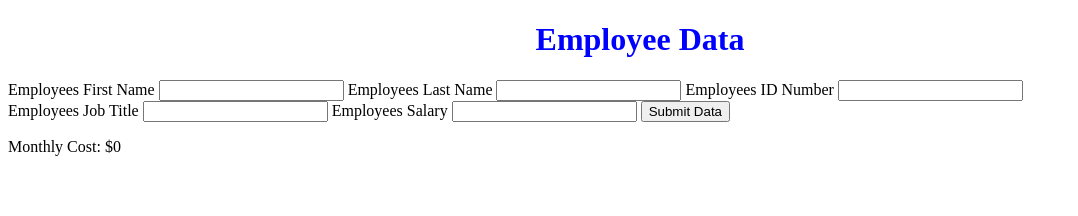
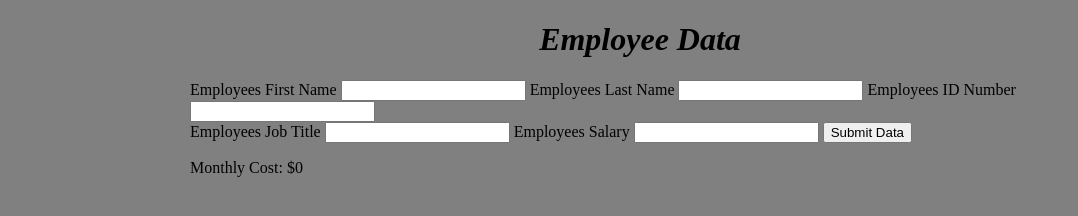
Before and after one commit to nwinden/weekend-challenge-1, a plain HTML site: page index.html in a window 1280 px wide. Shown: the whole page, without its empty margins (0-1078 px from the left). Drawn offline with Linux system fonts and the light colour scheme.

Commit message:
added some semblance of style

```diff
--- a/index.html
+++ b/index.html
@@ -8,8 +8,8 @@
     <script type="text/javascript" src="app.js"></script>
   </head>
   <body>
+    <h1>Employee Data</h1>
     <main>
-      <h1>Employee Data</h1>
       <form class="employeeData">
         <div class="dataForm">
           <label for="employeeFirstName">Employees First Name</label>
--- a/stylesheet.css
+++ b/stylesheet.css
@@ -1,12 +1,30 @@
+body {
+  background-color: grey;
+}
+
 h1 {
-  color: blue;
   text-align: center;
+  font-style: italic;
 }
 
 ul {
   list-style-type: none;
+  border: 2px solid black;
+  padding:10px;
+}
+
+ul :nth-child(even) {
+  background-color: red;
 }
 
 main {
-  margin:0 auto;
+  width: 900px;
+  height: auto;
+  margin: auto;
 }
+
+div {
+  height: auto;
+  margin: auto;
+  align-items: center;
+}
```
